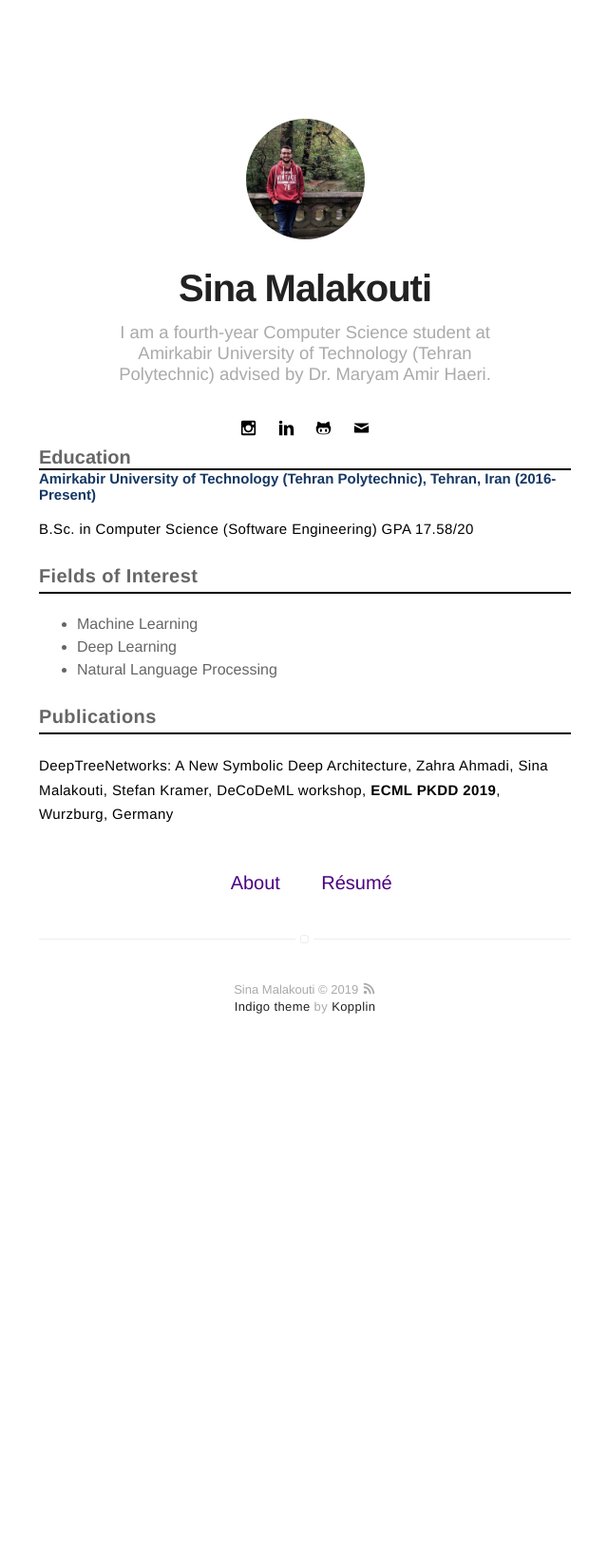
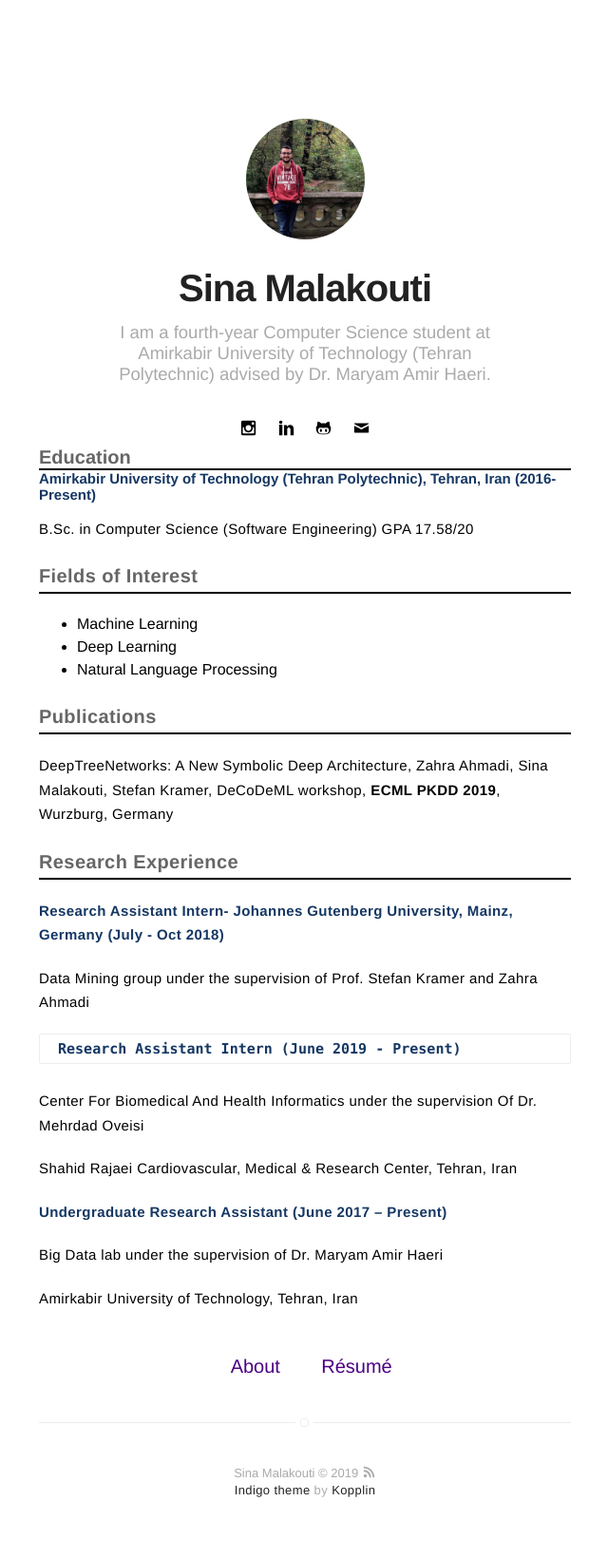
Before and after one commit to sinamalakouti/sinamalakouti.github.io, a Jekyll site: the page built from index.html, in a window 1280 px wide. Shown: the whole page at 95% size, without its empty margins (319-959 px from the left). Built offline with Jekyll 4.4.1, drawn with Linux system fonts in a browser that asks for light colours; before the commit the page ends 1131 px from its top, so only the background shows below that.

Commit message:
just playing around

```diff
--- a/_includes/header.html
+++ b/_includes/header.html
@@ -39,10 +39,10 @@
 
     <div>
         <p class="inf_header"> Fields of Interest</p>
-        <ul class="list-horizontal" style="color: black">
-                <li>Machine Learning</li>
-                <li>Deep Learning</li>
-                <li>Natural Language Processing</li>
+        <ul class="list-horizontal" >
+                <li style="color: black">Machine Learning</li>
+                <li style="color: black">Deep Learning</li>
+                <li style="color: black">Natural Language Processing</li>
         </ul>
 
     </div>
@@ -51,6 +51,18 @@
         <p class="inf_body">DeepTreeNetworks: A New Symbolic Deep Architecture, Zahra Ahmadi, Sina Malakouti, Stefan Kramer, DeCoDeML workshop,
              <b>ECML PKDD 2019</b>, Wurzburg, Germany</p>
     </div>
+    <div>
+        <p class="inf_header"> Research Experience</p>
+        <p class="inf_title">Research Assistant Intern- <b> Johannes Gutenberg University, Mainz, Germany</b> (July - Oct 2018)</p>
+        <p class="inf_body"> Data Mining group under the supervision of Prof. Stefan Kramer and Zahra Ahmadi</p>
+
+        <pre class="inf_title"> Research Assistant Intern (June 2019 - Present)</pre>
+        <p class="inf_body">Center For Biomedical And Health Informatics under the supervision Of Dr. Mehrdad Oveisi</p>
+        <p class="inf_body">Shahid Rajaei Cardiovascular, Medical & Research Center, Tehran, Iran</p>
+        <p class="inf_title">Undergraduate Research Assistant (June 2017 – Present)</p>
+        <p class="inf_body">Big Data lab under the supervision of Dr. Maryam Amir Haeri </p>
+        <p class="inf_body">Amirkabir University of Technology, Tehran, Iran</p>
+    </div>
 
 {% endif %}
 
```
